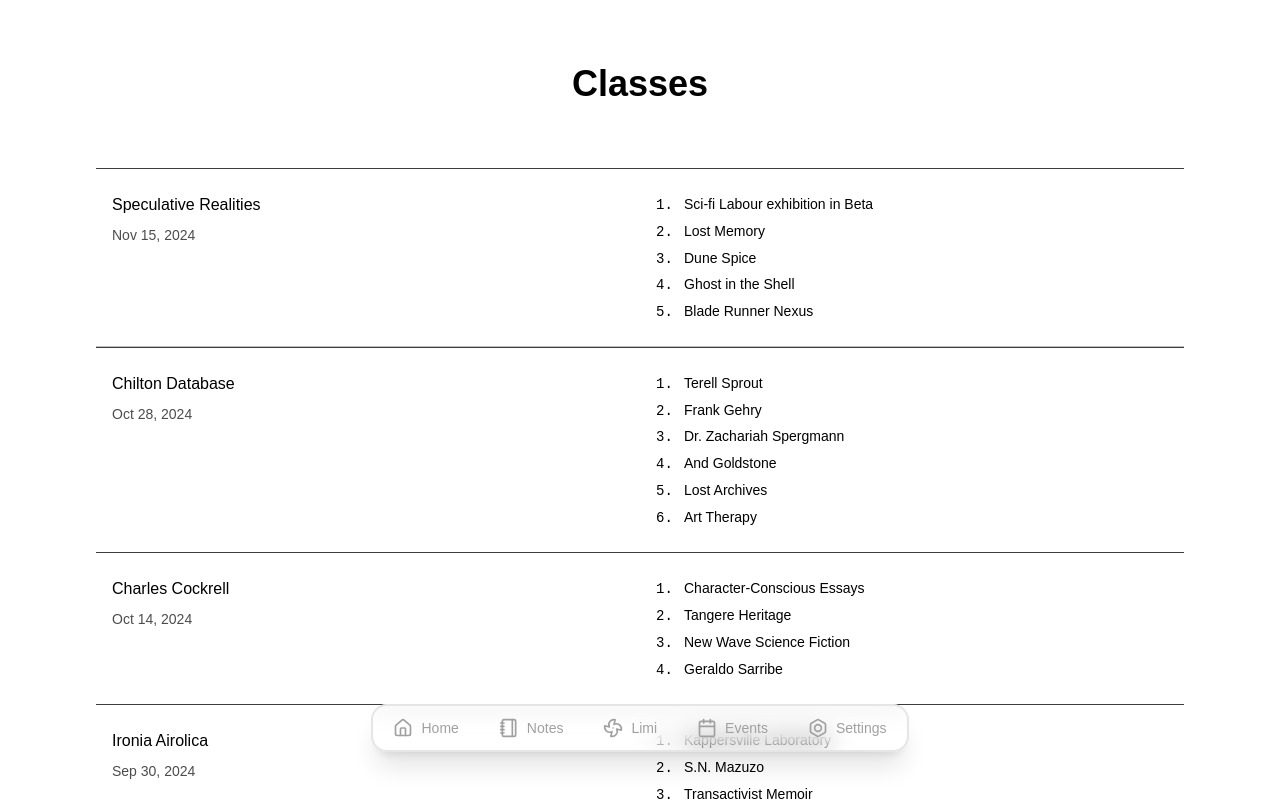
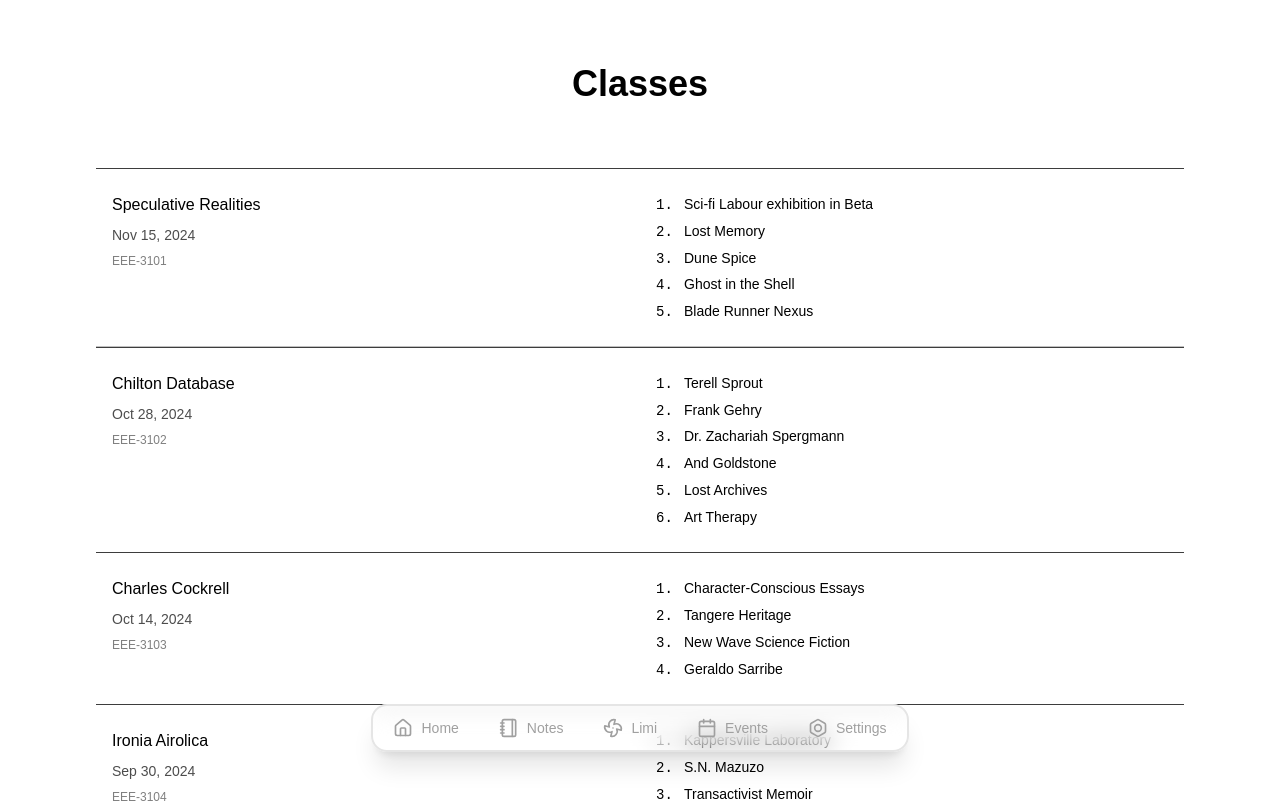
Before and after one commit to notenderdreams/deadcatsociety, a Next.js app: page /notes/1/1 in a window 1280 px wide. Shown: the top 803 px of the page. Built offline with nearby package versions, Linux system fonts and the light colour scheme.

Commit message:
Add: ClassPage Navigation

```diff
--- a/app/notes/[semester]/[course]/page.tsx
+++ b/app/notes/[semester]/[course]/page.tsx
@@ -1,16 +1,24 @@
 "use client";
 import { useRef } from "react";
+import { useRouter } from "next/navigation";
 
 interface StudyLog {
+  id: string;
   className: string;
+  courseCode: string;
+  semester: string;
   date: string;
   topics: string[];
 }
 
 export default function App() {
+  const router = useRouter();
   const studyLogs: StudyLog[] = [
     {
+      id: "550e8400-e29b-41d4-a716-446655440000",
       className: "Speculative Realities",
+      courseCode: "EEE-3101",
+      semester: "1",
       date: "Nov 15, 2024",
       topics: [
         "Sci-fi Labour exhibition in Beta",
@@ -21,7 +29,10 @@ export default function App() {
       ],
     },
     {
+      id: "6ba7b810-9dad-11d1-80b4-00c04fd430c8",
       className: "Chilton Database",
+      courseCode: "EEE-3102",
+      semester: "1",
       date: "Oct 28, 2024",
       topics: [
         "Terell Sprout",
@@ -33,7 +44,10 @@ export default function App() {
       ],
     },
     {
+      id: "6ba7b811-9dad-11d1-80b4-00c04fd430c9",
       className: "Charles Cockrell",
+      courseCode: "EEE-3103",
+      semester: "1",
       date: "Oct 14, 2024",
       topics: [
         "Character-Conscious Essays",
@@ -43,7 +57,10 @@ export default function App() {
       ],
     },
     {
+      id: "6ba7b812-9dad-11d1-80b4-00c04fd430c0",
       className: "Ironia Airolica",
+      courseCode: "EEE-3104",
+      semester: "1",
       date: "Sep 30, 2024",
       topics: [
         "Kappersville Laboratory",
@@ -55,7 +72,10 @@ export default function App() {
       ],
     },
     {
+      id: "6ba7b813-9dad-11d1-80b4-00c04fd430c1",
       className: "Jean Park",
+      courseCode: "EEE-3105",
+      semester: "1",
       date: "Sep 22, 2024",
       topics: [],
     },
@@ -68,8 +88,14 @@ export default function App() {
       </div>
 
       <div className="max-w-6xl mx-auto px-8 pb-16">
-        {studyLogs.map((log, index) => (
-          <StudyLogItem key={index} log={log} />
+        {studyLogs.map((log) => (
+          <StudyLogItem
+            key={log.id}
+            log={log}
+            onClick={() =>
+              router.push(`/notes/${log.semester}/${log.courseCode}/${log.id}`)
+            }
+          />
         ))}
         <div className="h-16" />
       </div>
@@ -79,9 +105,10 @@ export default function App() {
 
 interface StudyLogItemProps {
   log: StudyLog;
+  onClick: () => void;
 }
 
-function StudyLogItem({ log }: StudyLogItemProps) {
+function StudyLogItem({ log, onClick }: StudyLogItemProps) {
   const itemRef = useRef<HTMLDivElement>(null);
   const overlayRef = useRef<HTMLDivElement>(null);
 
@@ -110,7 +137,6 @@ function StudyLogItem({ log }: StudyLogItemProps) {
     const y = ev.clientY - rect.top;
     const edge = findClosestEdge(x, y, rect.width, rect.height);
 
-    // Set initial position based on entry edge and animate to center
     overlayRef.current.style.transform = `translate3d(0, ${
       edge === "top" ? "-100%" : "100%"
     }, 0)`;
@@ -130,7 +156,6 @@ function StudyLogItem({ log }: StudyLogItemProps) {
     const y = ev.clientY - rect.top;
     const edge = findClosestEdge(x, y, rect.width, rect.height);
 
-    // Animate out to exit edge
     overlayRef.current.style.transform = `translate3d(0, ${
       edge === "top" ? "-100%" : "100%"
     }, 0)`;
@@ -142,6 +167,7 @@ function StudyLogItem({ log }: StudyLogItemProps) {
       className="group relative overflow-hidden border-t border-[#3d3d3d] bg-white cursor-pointer"
       onMouseEnter={handleMouseEnter}
       onMouseLeave={handleMouseLeave}
+      onClick={onClick}
     >
       {/* Background Color Overlay */}
       <div
@@ -164,6 +190,7 @@ function StudyLogItem({ log }: StudyLogItemProps) {
         <div className="space-y-2">
           <h2 className="font-medium text-base">{log.className}</h2>
           <div className="text-sm opacity-70">{log.date}</div>
+          <div className="text-xs opacity-50">{log.courseCode}</div>
         </div>
 
         {/* Topics */}
```
